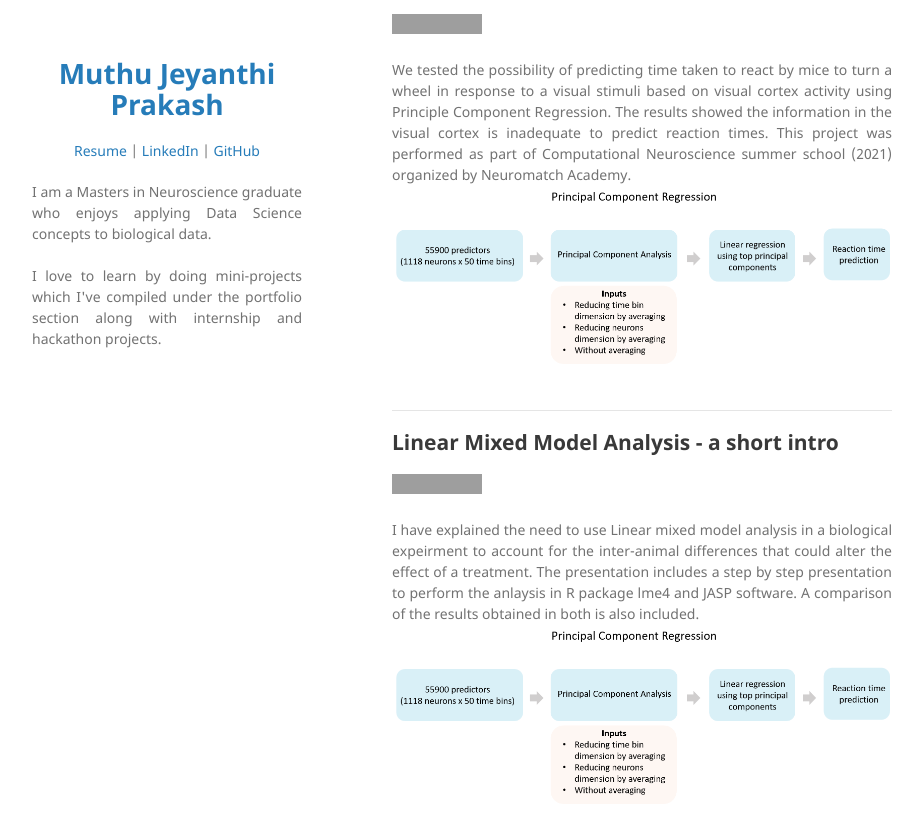
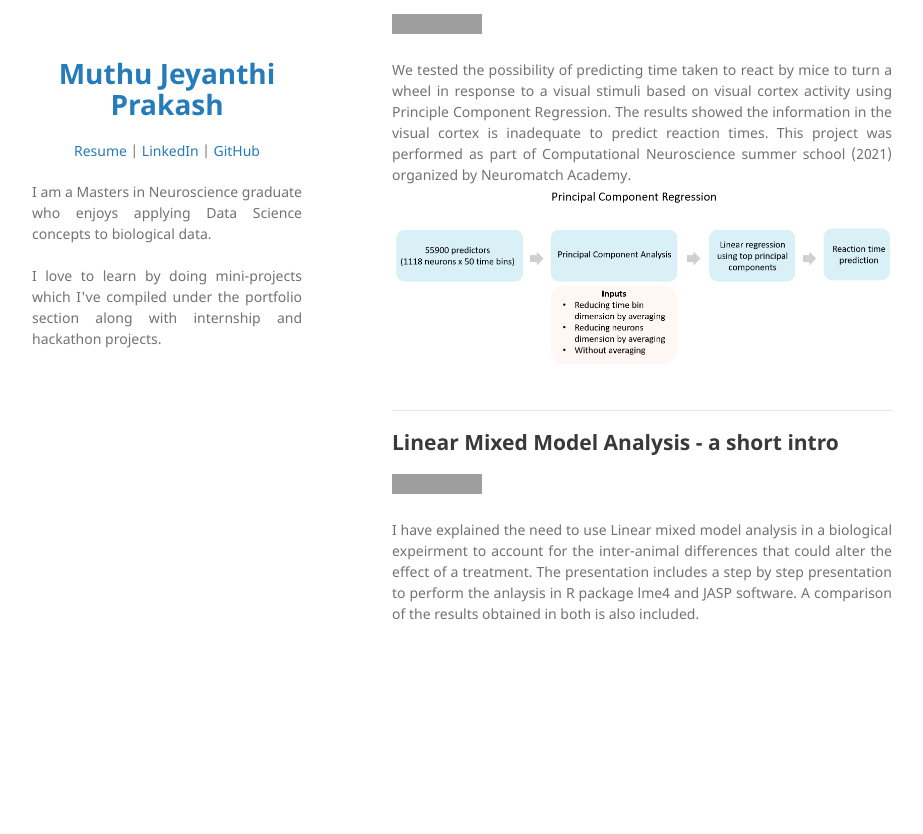
Before and after one commit to Muthu-Jeyanthi/Muthu-Jeyanthi.github.io, a Jekyll site: the page built from index.md, in a window 1280 px wide and 900 px high, scrolled down 1575 px. Shown: the top 834 px of the window, without its empty margins (178-1101 px from the left). Built offline with Jekyll 4.4.1, drawn with Linux system fonts in a browser that asks for light colours; our own code applies the rules of GitHub Pages for plain Markdown files; after the commit the page ends 2290 px from its top, so only the background shows below that; grey boxes are pictures that could not be loaded.

Commit message:
Update index.md

```diff
--- a/index.md
+++ b/index.md
@@ -49,5 +49,4 @@
 
 <div style="text-align: justify"> I have explained the need to use Linear mixed model analysis in a biological expeirment to account for the inter-animal differences that could alter the effect of a treatment. The presentation includes a step by step presentation to perform the anlaysis in R package lme4 and JASP software. A comparison of the results obtained in both is also included.  </div>
 
-<center><img src="assets/img/PCR.png"/></center>
 <br>
```
